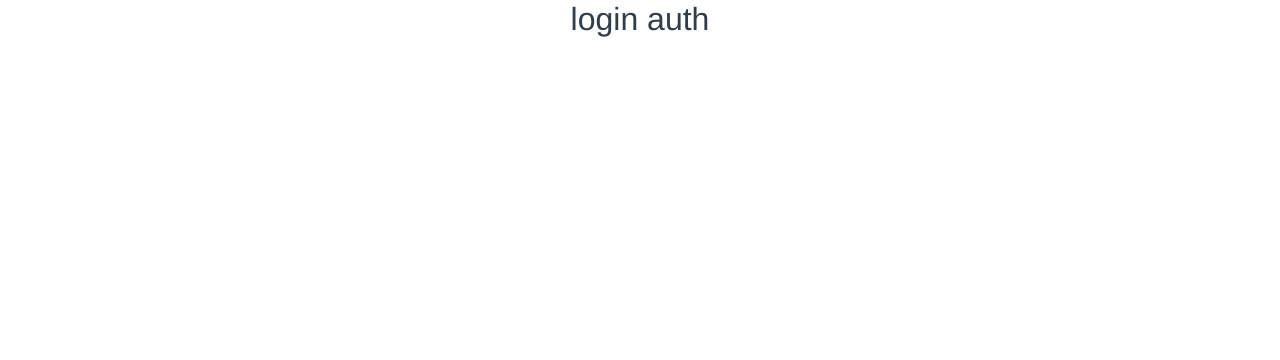
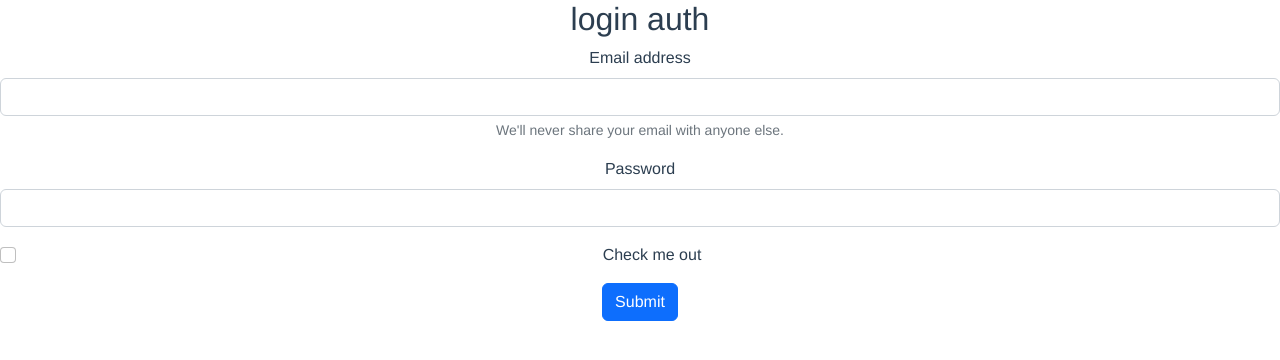
Before and after one commit to charlystone23/odontologia-frontt, a Vue app: page /#/login-auth in a window 1280 px wide. Shown: the top 360 px of the page. Built offline with nearby package versions, Linux system fonts and the light colour scheme.

Commit message:
update routing

```diff
--- /dev/null
+++ b/src/models/paciente.ts
@@ -0,0 +1,24 @@
+export class Paciente{
+    _id?:number;
+    dni:number;
+    nombre:string;
+    apellido:string;
+    telefono:number;
+    fnac:Date;
+    calle:string;
+    localidad:string;
+    provincia:string;
+
+
+    constructor(dni:number,nombre:string,apellido:string,telefono:number,fnac:Date,calle:string,localidad:string,provincia:string){
+        this .dni= dni;
+        this.nombre=nombre;
+        this.apellido=apellido;
+        this.telefono=telefono;
+        this.fnac=fnac;
+        this.calle=calle;
+        this.localidad=localidad;
+        this.provincia=provincia;
+    }
+
+}
--- a/src/modules/login/layouts/LoginLayout.vue
+++ b/src/modules/login/layouts/LoginLayout.vue
@@ -1,11 +1,12 @@
 <template >
   <div class="login-layout">
     <router-view></router-view>
-        <h1>Sistema de Gestion Odontologica</h1>
+    <h1>Sistema de Gestion Odontologica</h1>
     <h2>Bienvenido</h2>
-    <button class="login">Login</button>
+    <RouterLink to="/login-auth"
+      ><button class="login">Login</button></RouterLink
+    >
     <button>Registro</button>
-
 
     <div class="rectangulo"></div>
   </div>
@@ -16,5 +17,4 @@
   height: 100vh;
   background: rgb(0, 153, 255);
 }
-
 </style>
--- /dev/null
+++ b/src/modules/login/pages/HomePage.vue
@@ -0,0 +1,19 @@
+<template>
+  <h1>WELCOME</h1>
+
+  <RouterLink to="/listar-pacientes"> <button type="button" class="btn btn-primary">Pacientes</button></RouterLink>
+  <RouterLink to="/listar-tratamientos"><button type="button" class="btn btn-secondary">Tratamientos</button></RouterLink>
+
+<button type="button" class="btn btn-dark">Agenda</button>
+
+</template>
+
+<script>
+export default {
+
+}
+</script>
+
+<style>
+
+</style>
--- a/src/modules/login/pages/LoginAuth.vue
+++ b/src/modules/login/pages/LoginAuth.vue
@@ -1,5 +1,21 @@
 <template>
   <h2>login auth</h2>
+  <form>
+  <div class="mb-3">
+    <label for="exampleInputEmail1" class="form-label">Email address</label>
+    <input type="email" class="form-control" id="exampleInputEmail1" aria-describedby="emailHelp">
+    <div id="emailHelp" class="form-text">We'll never share your email with anyone else.</div>
+  </div>
+  <div class="mb-3">
+    <label for="exampleInputPassword1" class="form-label">Password</label>
+    <input type="password" class="form-control" id="exampleInputPassword1">
+  </div>
+  <div class="mb-3 form-check">
+    <input type="checkbox" class="form-check-input" id="exampleCheck1">
+    <label class="form-check-label" for="exampleCheck1">Check me out</label>
+  </div>
+   <RouterLink to="/home-page"><button type="submit" class="btn btn-primary">Submit</button></RouterLink>
+</form>
 </template>
 
 <script>
--- /dev/null
+++ b/src/modules/paciente/pages/Listar-pacientes.vue
@@ -0,0 +1,155 @@
+<template>
+  <h1>Listado de pacientes</h1>
+
+
+
+
+
+
+<!-- <div *ngIf="pacienteSeleccionado.dni == 0">
+  <h1 style="text-align: center; margin-top: 50px">LISTADO DE PACIENTES</h1>
+  <button
+  type="submit"
+
+
+  id="registrar"
+  routerLink="/crear-paciente"
+>
+  REGISTRAR
+</button>
+  <div class="container d-flex align-items-center justify-content-center">
+    <table
+      *ngIf="listPacientes.length > 0"
+      class="table table-dark table-striped"
+      style="width: 1000px;margin-top: 100px; "
+
+    >
+      <thead>
+        <tr>
+          <th scope="col">Dni</th>
+          <th scope="col">Nombre</th>
+          <th scope="col">Apellido</th>
+          <th scope="col">Telefono</th>
+          <th scope="col">Acciones</th>
+        </tr>
+      </thead>
+      <tbody>
+        <tr *ngFor="let paciente of listPacientes">
+          <td>{{ paciente.dni }}</td>
+          <td>{{ paciente.nombre }}</td>
+          <td>{{ paciente.apellido }}</td>
+          <td>{{ paciente.telefono }}</td>
+          <td>
+            <i
+              (click)="gestionP(paciente)"
+
+              class="fa-solid fa-pen-to-square text-primary"
+                          ></i>
+
+
+            <i
+              (click)="eliminarPaciente(paciente._id)"
+              class="fa-solid fa-trash text-danger"
+            ></i>
+          </td>
+        </tr>
+      </tbody>
+    </table>
+    <h5
+      style="text-align: center; margin-top: 10px"
+      *ngIf="listPacientes.length == 0"
+    >
+      no hay productos para mostrar
+    </h5>
+  </div>
+
+  <button
+    type="button"
+    class="btnCS"
+    id="btn3"
+    routerLink="/buscar-listado-gestion"
+  >
+    VOLVER
+  </button>
+</div>
+<div *ngIf="pacienteSeleccionado.dni != 0">
+  <app-paciente-x [paciente]="pacienteSeleccionado" (devolucion)="devolver()">
+  </app-paciente-x>
+</div>
+ -->
+
+
+
+
+
+</template>
+
+<script>
+
+
+/* import { Component, OnInit } from '@angular/core';
+import { Router } from '@angular/router';
+import { ToastrService } from 'ngx-toastr';
+import { Observable } from 'rxjs';
+import { Paciente } from 'src/app/models/paciente';
+import { PacienteService } from 'src/app/services/paciente.service';
+
+
+@Component({
+  selector: 'app-listar-pacientes',
+  templateUrl: './listar-pacientes.component.html',
+  styleUrls: ['./listar-pacientes.component.css']
+})
+export class ListarPacientesComponent implements OnInit {
+
+  listPacientes: Paciente[]=[];
+  //pacienteSeleccionado: any
+  pacienteSeleccionado: Paciente = new Paciente(0, '', '',0, new Date(), '', '', '')
+  constructor(private _pacienteService: PacienteService, private toastr: ToastrService,private router:Router) { }
+
+  ngOnInit(): void {
+    this.obtenerPacientes();
+  }
+  obtenerPacientes() {
+
+    //al devolver un paceinte nos tenemos que suscribir
+    this._pacienteService.getPacientes().subscribe((data: Array<Paciente> )=>{
+      console.log(data);
+      console.log(this.listPacientes);
+
+      this.listPacientes=data;
+      console.log(this.listPacientes);
+
+    }, error =>{
+      console.log(error);
+    })
+
+  }
+  eliminarPaciente(id:any){
+    this._pacienteService.eliminarPaciente(id).subscribe(data =>{
+      this.toastr.error('El paciente fue eliminado cone exito','Paciente eliminado');
+      this.obtenerPacientes();
+    }, error =>{
+      console.log(error);
+    })
+  }
+  gestionP(paciente:Paciente){
+    this.router.navigate(['/paciente-x/'+paciente._id])
+    /* this.pacienteSeleccionado=paciente;
+    console.log(this.pacienteSeleccionado)
+  } */
+/*
+  devolver(){
+    console.log('test')
+    this.pacienteSeleccionado=  new Paciente(0, '', '',0, new Date(), '', '', '')
+  }
+
+} */
+export default {
+
+}
+</script>
+
+<style>
+
+</style>
--- /dev/null
+++ b/src/modules/tratamiento/pages/Listar-tratamientos.vue
@@ -0,0 +1,13 @@
+<template>
+  <h1>tratamientos</h1>
+</template>
+
+<script>
+export default {
+
+}
+</script>
+
+<style>
+
+</style>
--- a/src/router/index.js
+++ b/src/router/index.js
@@ -2,22 +2,38 @@ import { createRouter, createWebHashHistory } from 'vue-router'
 
 const routes = [
   {
-    path:'/',
-    redirect:'/login'
+    path: '/',
+    redirect: '/login'
   },
   {
-    path:'/login',
+    path: '/login',
     name: 'LoginLayout',
     component: () => import(/* webpackChunk: "loginLayout" */'@/modules/login/layouts/LoginLayout.vue'),
 
   },
   {
-    path:'/login-auth',
+    path: '/login-auth',
     name: 'LoginAuth',
-    component: () => import(/* webpackChunk: "loginLayout" */'@/modules/login/pages/LoginAuth.vue'),
+    component: () => import(/* webpackChunk: "loginAuth" */'@/modules/login/pages/LoginAuth.vue'),
 
   },
+  {
+    path: '/home-page',
+    name: 'HomePage',
+    component: () => import(/* webpackChunk: "homepage" */'@/modules/login/pages/HomePage.vue'),
 
+  },
+  {
+    path: '/listar-pacientes',
+    name: 'Listar-pacientes',
+    component: () => import(/* webpackChunk: "listar paceintes" */'@/modules/paciente/pages/Listar-pacientes.vue'),
+
+  }, {
+    path: '/listar-tratamientos',
+    name: 'Listar-tratamientos',
+    component: () => import(/* webpackChunk: "listar trtameintos" */'@/modules/tratamiento/pages/Listar-tratamientos'),
+
+  },
 ]
 
 const router = createRouter({
```
Also changed, not shown: src/models/pacientetratamiento.ts (added, +28 -0 lines), src/models/tratamiento.ts (added, +23 -0 lines), src/modules/tratamiento/services/pacienteService.vue (added, +54 -0 lines).
